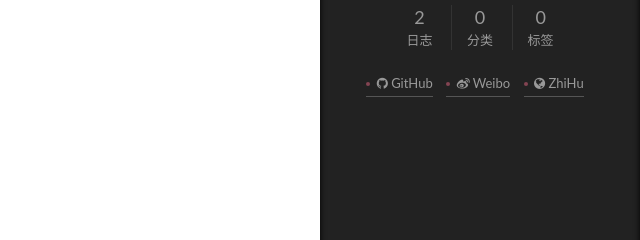
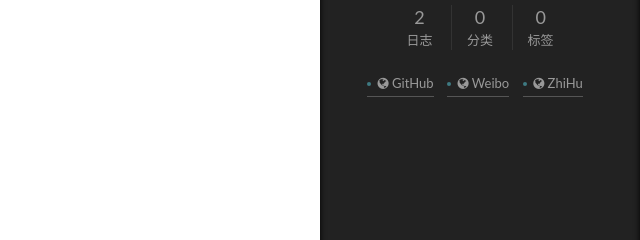
Before and after one commit to ibcLee/ibcLee.github.io, a plain HTML site: page index.html in a window 1280 px wide. Both pictures are taken after a click on the element 1217 px from the left and 742 px from the top of the page. Shown: the part 186-426 px from the top of the page, 640-1280 px from the left. Drawn offline with Linux system fonts and the light colour scheme; a web font is replaced by a local one.

Commit message:
Site updated: 2015-11-06 19:08:01

```diff
--- a/css/main.css
+++ b/css/main.css
@@ -961,7 +961,7 @@ body {
   width: 4px;
   height: 4px;
   border-radius: 50%;
-  background: #834452;
+  background: #3e7a82;
 }
 .sidebar-nav {
   margin: 0 0 20px;
--- a/index.html
+++ b/index.html
@@ -444,7 +444,7 @@
               <span class="links-of-author-item">
                 <a href="www.github.com/fashion1993" target="_blank">
 
-                    <i class="fa fa-github"></i> GitHub
+                    <i class="fa fa-globe"></i> GitHub
 
                 </a>
               </span>
@@ -452,7 +452,7 @@
               <span class="links-of-author-item">
                 <a href="" target="_blank">
 
-                    <i class="fa fa-weibo"></i> Weibo
+                    <i class="fa fa-globe"></i> Weibo
 
                 </a>
               </span>
```
Also changed, not shown: 2015/11/06/hello-world/index.html (+2 -2 lines), 2015/11/06/文章题目/index.html (+2 -2 lines), archives/2015/11/index.html (+2 -2 lines), archives/2015/index.html (+2 -2 lines), archives/index.html (+2 -2 lines), 页面名称/index.html (+2 -2 lines).
